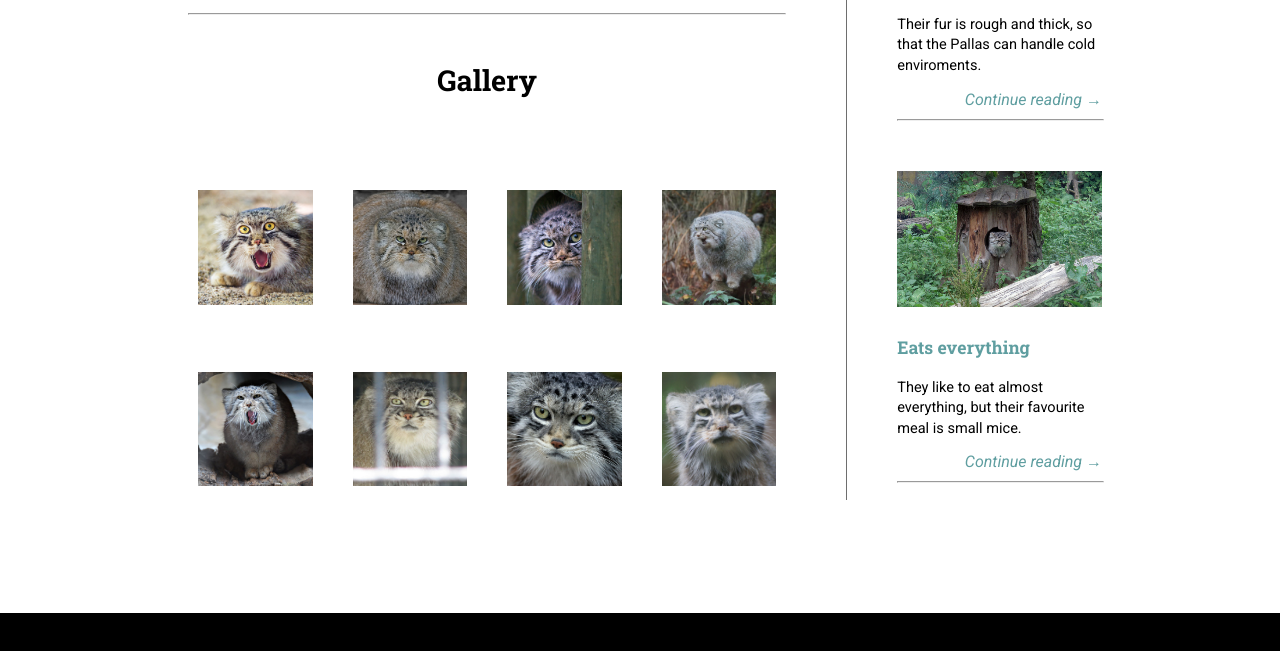
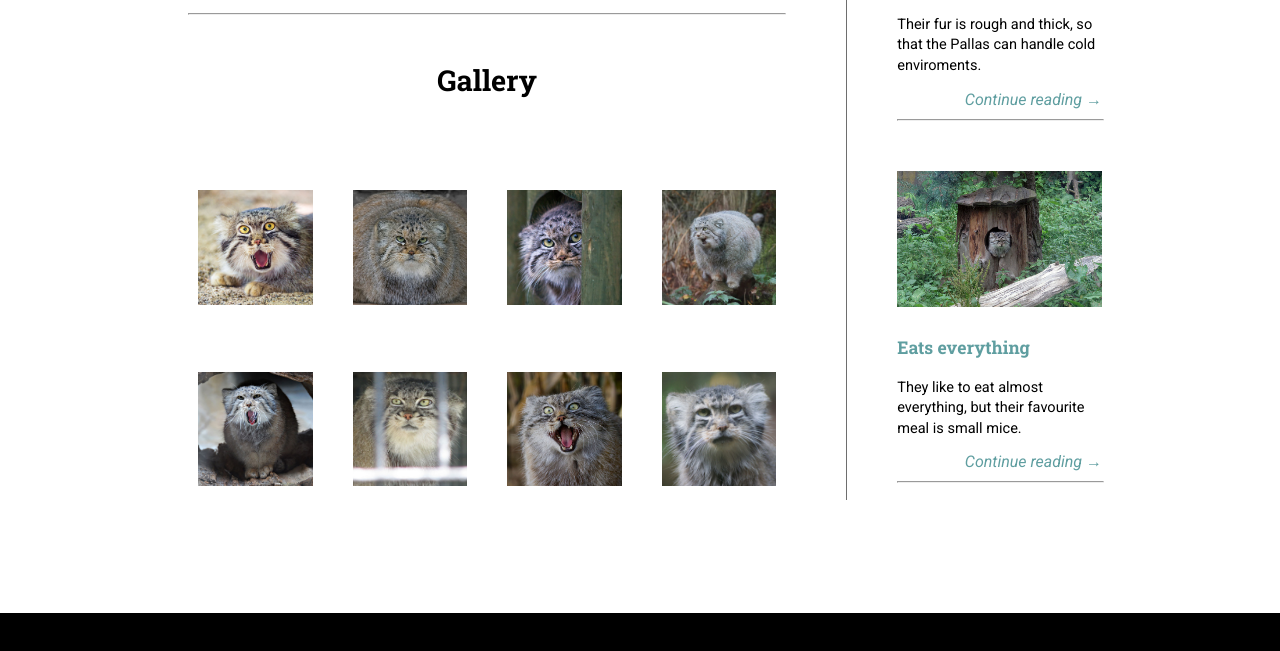
Before and after one commit to uddesson/pallas-flexbox, a plain HTML site: page index.html in a window 1280 px wide. Shown: the part 1270-1921 px from the top of the page. Drawn offline with Linux system fonts and the light colour scheme.

Commit message:
Changed one image in small gallery.

```diff
--- a/index.html
+++ b/index.html
@@ -80,7 +80,7 @@
                    <img src="Images/pallas-cat-11.jpg" class="small-image" alt="Angry pallas cat">
                </div>
                 <div class="small-box">
-                   <img src="Images/pallas-cat-12.jpg" class="small-image" alt="Close-up of pallas cat">
+                   <img src="Images/pallas-cat-12-new.jpg" class="small-image" alt="Close-up of pallas cat">
                </div>
                 <div class="small-box">
                    <img src="Images/pallas-cat-13.jpg" class="small-image" alt="Pallas cat licking its mouth">
```
Also changed, not shown: Images/pallas-cat-12-new.jpg (added), Images/pallas-cat-12.JPG (deleted).
